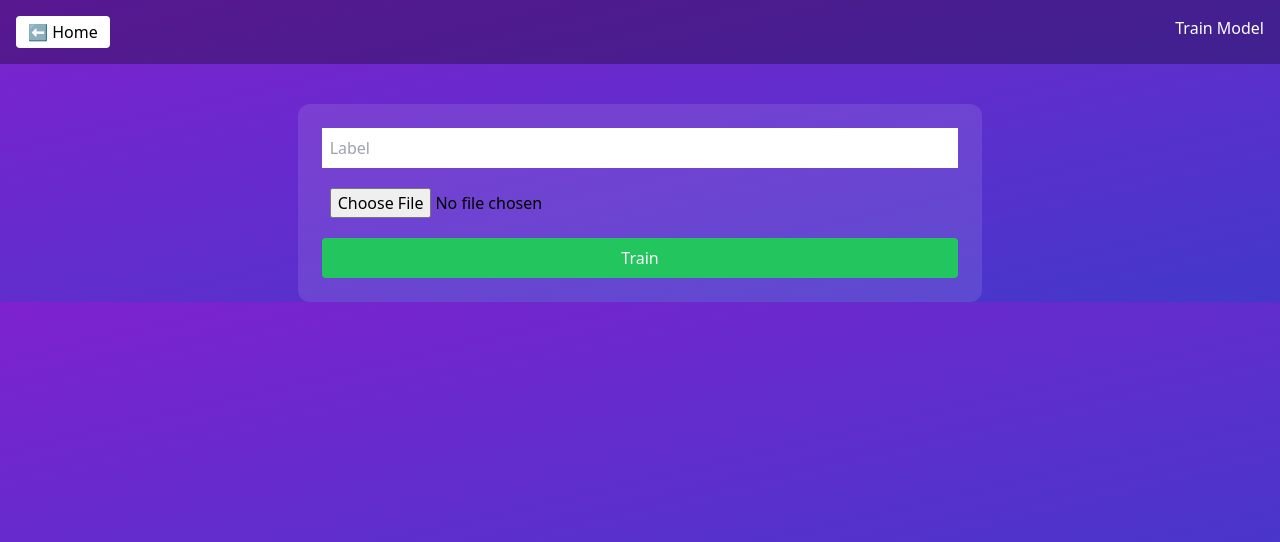
After one commit to rudraprasadrathcgu-490/AI-LEARNER-PRO-TEACHABLE-MACHINE-, a Flask app: page /train in a window 1280 px wide. The commit adds this page. Shown: the top 542 px of the page. Run offline with Flask 3, Linux system fonts and the light colour scheme; some libraries are stand-ins or nearby versions.

Commit message:
Add files via upload

```diff
--- /dev/null
+++ b/templates/train.html
@@ -0,0 +1,34 @@
+<!DOCTYPE html>
+<html>
+
+<head>
+    <title>Train</title>
+    <script src="https://cdn.tailwindcss.com"></script>
+</head>
+
+<body class="bg-gradient-to-br from-purple-700 to-indigo-700 text-white">
+
+    <div class="flex justify-between p-4 bg-black/30">
+        <a href="/" class="bg-white text-black px-3 py-1 rounded">⬅ Home</a>
+        <h1>Train Model</h1>
+    </div>
+
+    <div class="flex justify-center mt-10">
+        <div class="bg-white/10 p-6 rounded-xl">
+
+            <form method="POST" enctype="multipart/form-data">
+
+                <input type="text" name="label" placeholder="Label" class="w-full p-2 text-black mb-3">
+
+                <input type="file" name="image" class="w-full p-2 text-black mb-3">
+
+                <button class="w-full bg-green-500 p-2 rounded">Train</button>
+
+            </form>
+
+        </div>
+    </div>
+
+</body>
+
+</html>
```
Also changed, not shown: templates/result.html (added, +48 -0 lines), templates/index.html (line endings or trailing spaces).
